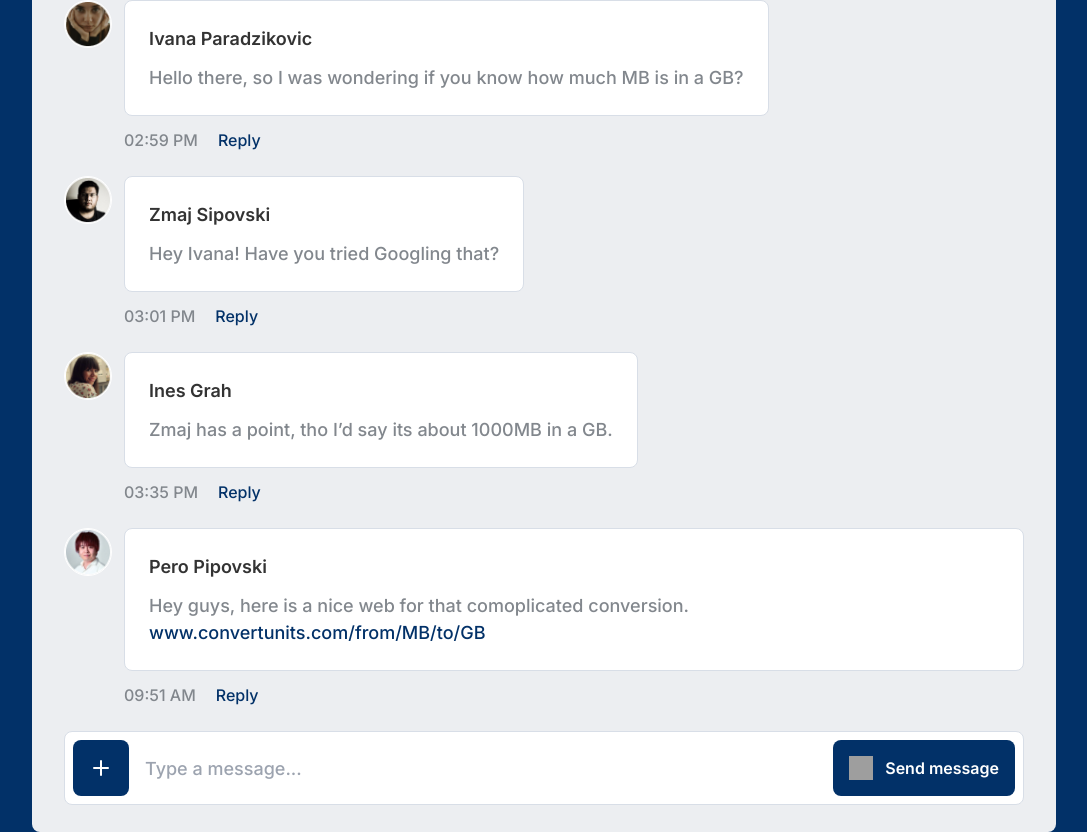
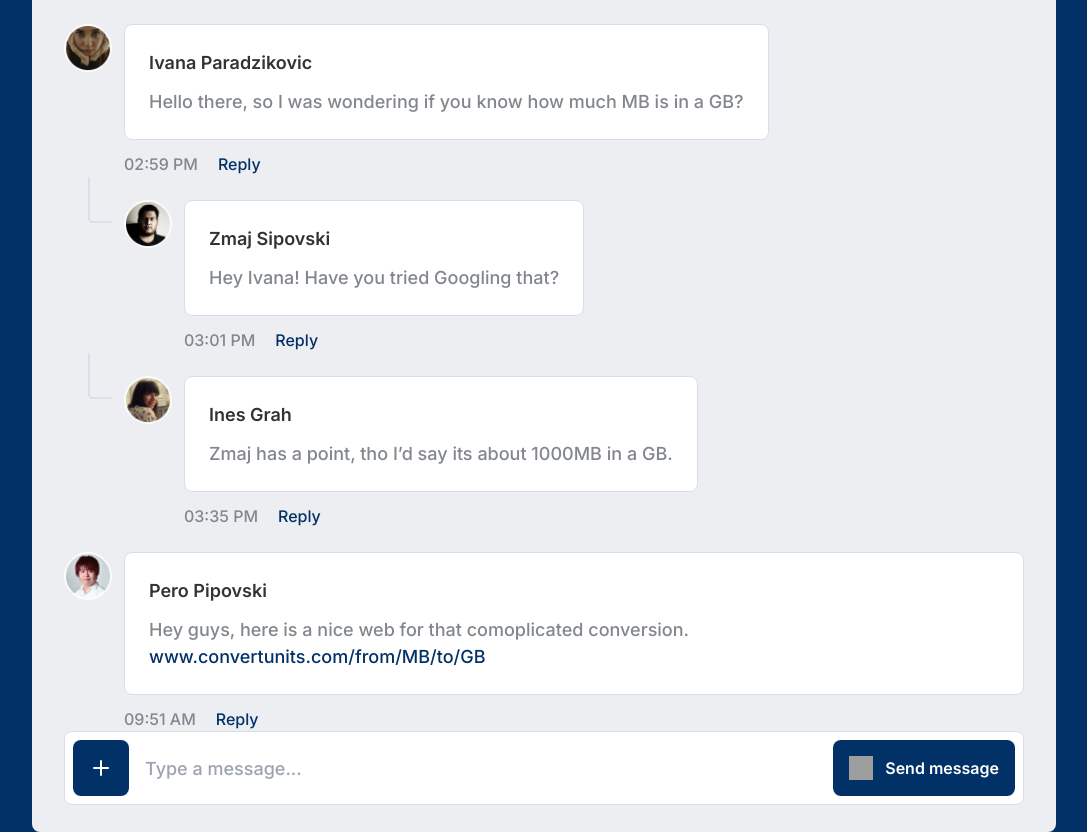
Before and after one commit to mkinkela1/comments, a React (Vite) app: page / in a window 1280 px wide. Shown: the whole page, without its empty margins (96-1183 px from the left). Built offline with nearby package versions, Linux system fonts and the light colour scheme; grey boxes are pictures that could not be loaded.

Commit message:
Indent for response to comment

```diff
--- a/src/App.tsx
+++ b/src/App.tsx
@@ -7,11 +7,12 @@ const App: React.FC = () => {
   const { comments } = useComments();
 
   return (
-    <div className="bg-gray-100 grow max-w-screen-lg max-h-[864px] p-8 rounded-lg overflow-x-auto flex flex-col gap-6">
+    <div className="bg-gray-100 grow max-w-screen-lg max-h-[864px] p-8 rounded-lg overflow-x-auto flex flex-col">
       {comments.map((comment) => (
         <Comment
           key={`comment-${comment.id}-${comment.author.name}-${comment.timestamp}`}
           id={comment.id}
+          parent_id={comment.parent_id}
           author={comment.author}
           text={comment.text}
           timestamp={comment.timestamp}
--- a/src/components/Comment.tsx
+++ b/src/components/Comment.tsx
@@ -1,16 +1,32 @@
 import TextWithLinks from "src/components/TextWithLinks";
 import { TComment } from "src/types/TComment";
 import { getTimeFromTimestamp } from "src/utils/getTimeFromTimestamp";
+import { isNotNullOrUndefined } from "../utils/isNullOrUndefined";
 
 const Comment: React.FC<TComment> = ({
   id,
+  parent_id,
   author: { name, picture },
   text,
   timestamp,
   numberOfReplies = 0,
 }) => {
+  const indent = isNotNullOrUndefined(parent_id) ? +parent_id : 0;
   return (
-    <div className="flex gap-3" key={`${timestamp}-${id}`}>
+    <div className="flex" key={`${timestamp}-${id}`}>
+      {Array.from({ length: indent }).map((_, index) => (
+        <div
+          key={`${timestamp}-${id}-${index}`}
+          className="w-12 flex justify-end mr-3"
+        >
+          <img
+            src="img/response.svg"
+            alt="first-response-icon"
+            className="w-6 h-12"
+          />
+        </div>
+      ))}
+      <div className="flex flex-row gap-3 pt-6">
         <img
           src={picture}
           alt={`${name}'s profile picture`}
@@ -35,6 +51,7 @@ const Comment: React.FC<TComment> = ({
           </div>
         </div>
       </div>
+    </div>
   );
 };
 
--- a/src/types/TComment.ts
+++ b/src/types/TComment.ts
@@ -1,5 +1,6 @@
 export type TComment = {
   id: string;
+  parent_id?: string;
   author: {
     name: string;
     picture: string;
@@ -7,4 +8,5 @@ export type TComment = {
   text: string;
   timestamp: number;
   numberOfReplies?: number;
+  isFirstReply?: boolean;
 };
```
Lines whose indentation alone changed are shown as unchanged.
